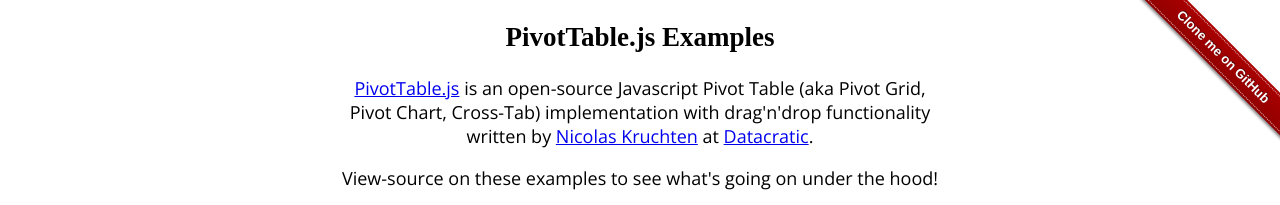
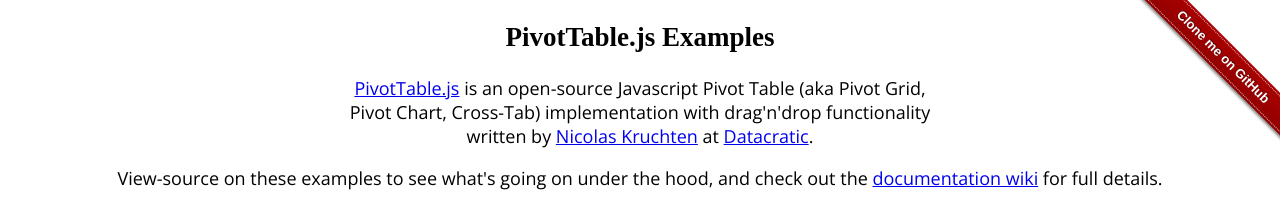
Before and after one commit to nicolaskruchten/pivottable, a plain HTML site: page examples/index.html in a window 1280 px wide. Shown: the top 205 px of the page. Drawn offline with nearby package versions, Linux system fonts and the light colour scheme; a web font is replaced by a local one.

Commit message:
Update index.html

```diff
--- a/examples/index.html
+++ b/examples/index.html
@@ -39,7 +39,8 @@
         <h2>PivotTable.js Examples</h2>
         <p style="width: 600px; margin: 10px auto;"><a href="https://github.com/nicolaskruchten/pivottable">PivotTable.js</a> is an open-source Javascript Pivot Table (aka Pivot Grid, Pivot Chart, Cross-Tab) implementation with drag'n'drop functionality written by <a href="http://nicolas.kruchten.com/">Nicolas Kruchten</a> at <a href="http://datacratic.com/">Datacratic</a>.</p>
 
-    <p align="center">View-source on these examples to see what's going on under the hood!</p>
+    <p align="center">View-source on these examples to see what's going on under the hood,
+    and check out the <a href="https://github.com/nicolaskruchten/pivottable/wiki">documentation wiki</a> for full details.</p>
 
     <p align="center">
         <a href="https://www.npmjs.com/package/pivottable"><img src="../images/npm.svg"></a>
```
